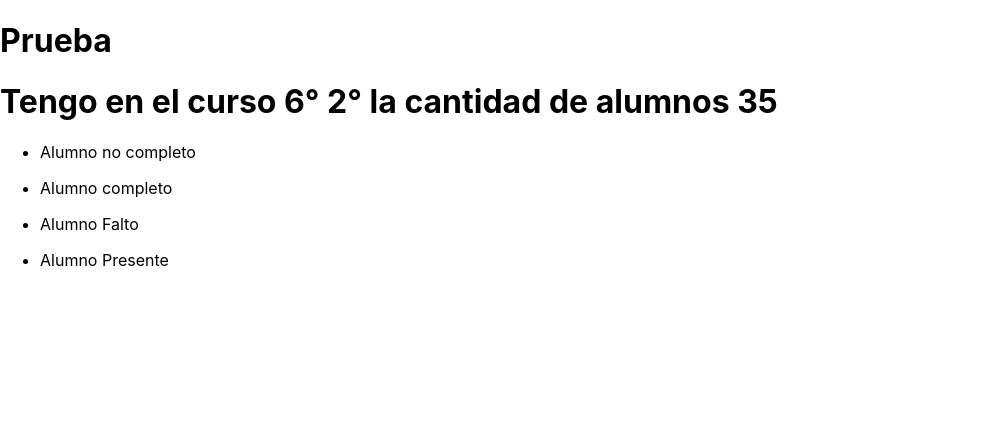
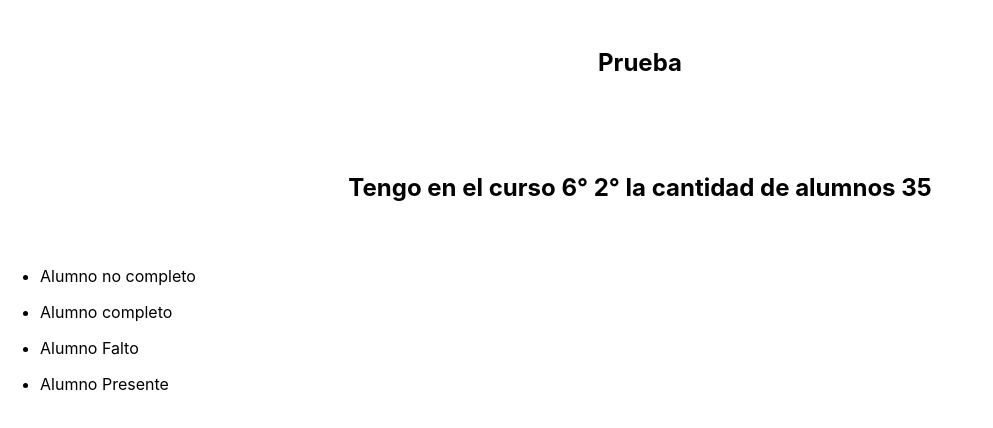
Before and after one commit to ewiedermann/Proyecto-planilla, a React (Create React App) app: page / in a window 1280 px wide. Shown: the top 428 px of the page, without its empty margins (0-993 px from the left). Built offline with nearby package versions, Linux system fonts and the light colour scheme.

Commit message:
Agregando el css

```diff
--- a/src/componentes/alumno/CantidadAlumno.jsx
+++ b/src/componentes/alumno/CantidadAlumno.jsx
@@ -1,3 +1,5 @@
+import '../../css/CantidadTema.css';
+
 //En las funciones se pueden tomar props,
 //Si quiero recibir más de una props se hace así ({ props1, props2 })
 //Otra forma dentro de la función así props.total, props.cantidad
--- a/src/componentes/tema/CantidadTema.jsx
+++ b/src/componentes/tema/CantidadTema.jsx
@@ -2,6 +2,7 @@ function CantidadTema({ cantidad, final }){
     return(
         /*
         {con las llaves se estable el props dentro del componentes}
+        Acá no se puede hacer <h1 style="color:red"></h1>
         */
         <h1>
             Tengo en el curso {cantidad} la cantidad de alumnos {final}
--- /dev/null
+++ b/src/css/CantidadTema.css
@@ -0,0 +1,6 @@
+h1 {
+    font-size: 24px;
+    text-align: center;
+    margin: 0;
+    padding: 48px;
+}
```
